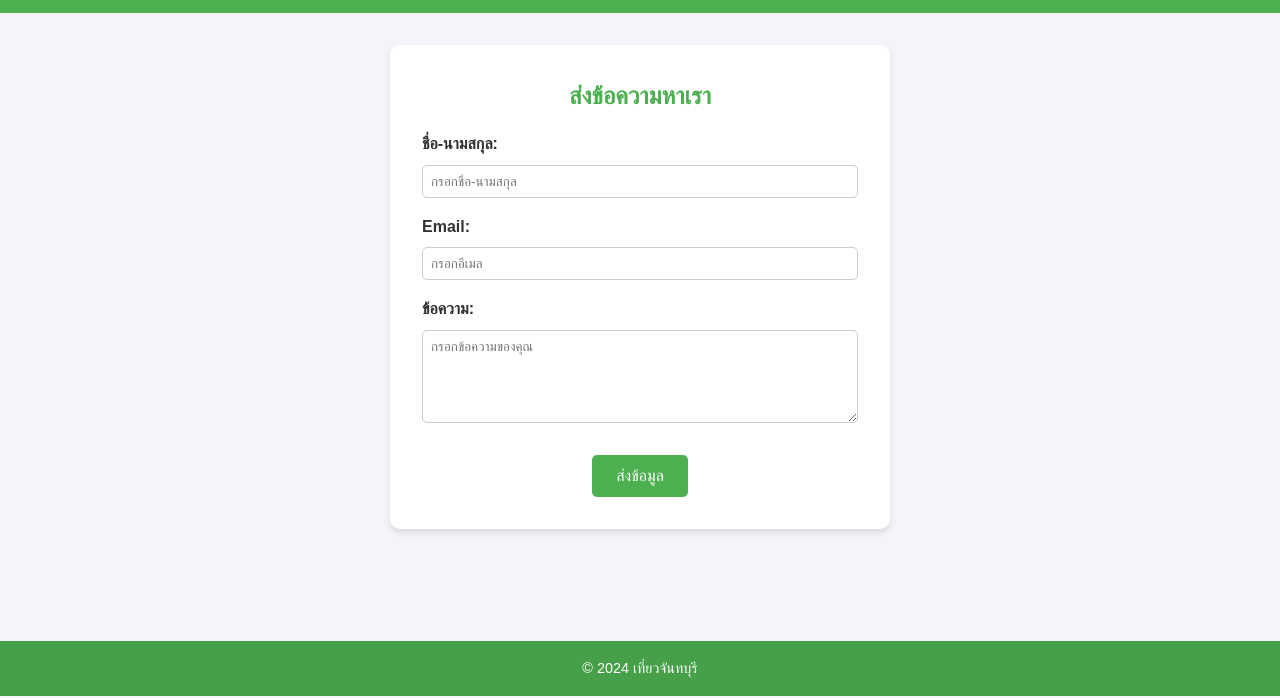
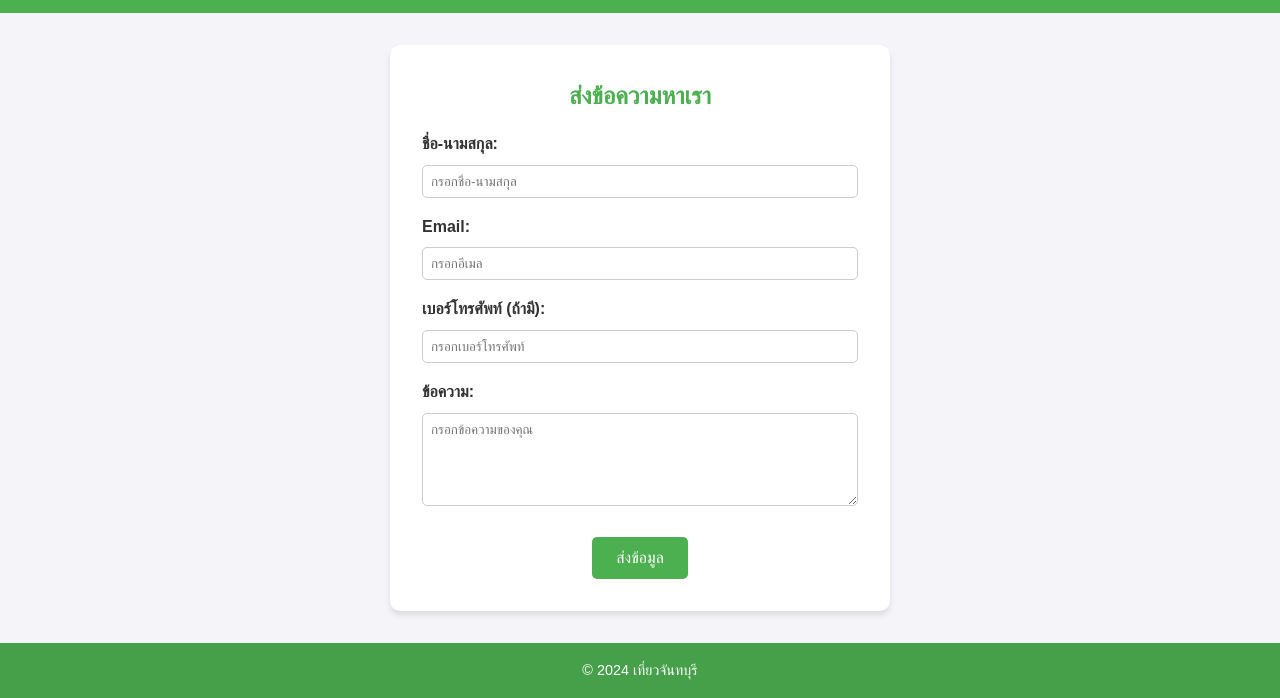
Before and after one commit to 66160137-Pitiphong/hw-1, a plain HTML site: page contact.html in a window 1280 px wide. Shown: the part 104-802 px from the top of the page. Drawn offline with Linux system fonts and the light colour scheme.

Commit message:
สร้างหน้า Contact พร้อมฟอร์ม

```diff
--- a/contact.html
+++ b/contact.html
@@ -142,6 +142,9 @@ footer {
                 <label>Email:</label>
                 <input type="email" placeholder="กรอกอีเมล" required>
 
+                <label>เบอร์โทรศัพท์ (ถ้ามี):</label>
+                <input type="tel" placeholder="กรอกเบอร์โทรศัพท์">
+
                 <label>ข้อความ:</label>
                 <textarea rows="5" placeholder="กรอกข้อความของคุณ" required></textarea>
 
```
